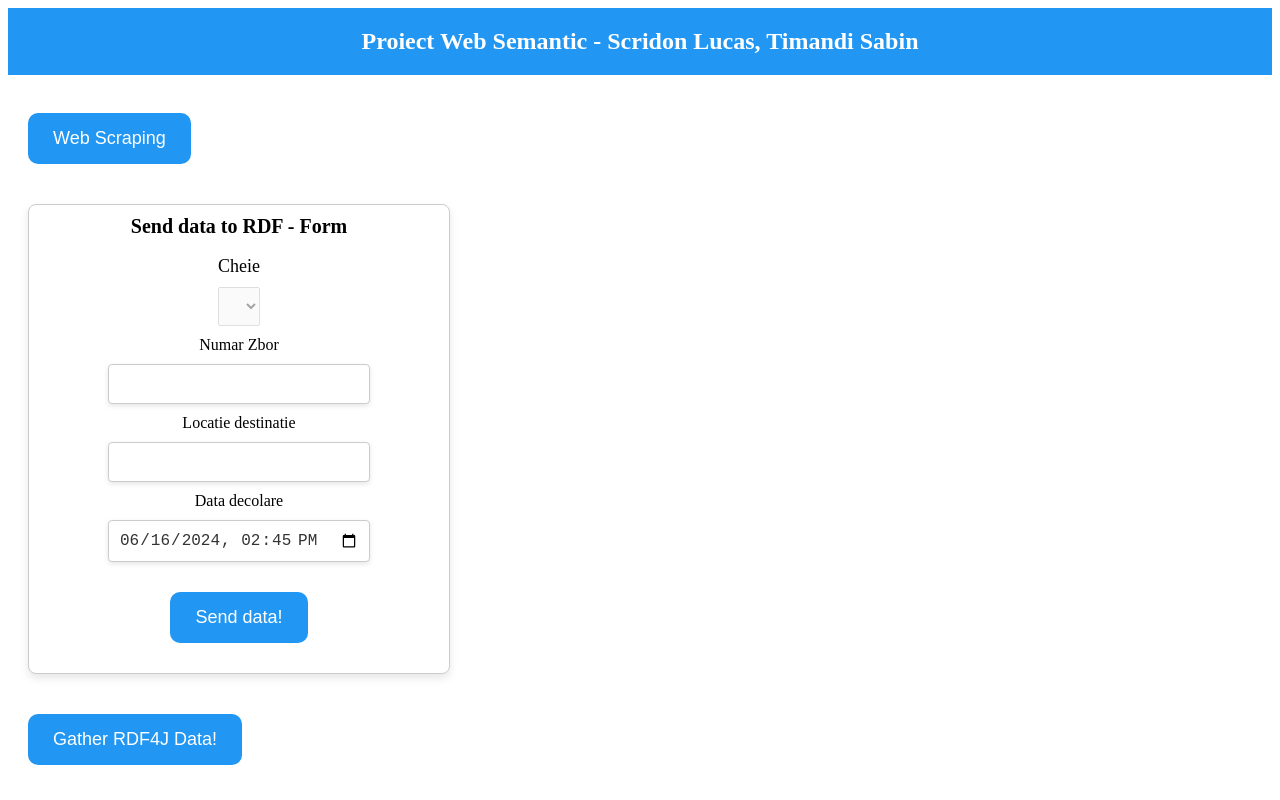
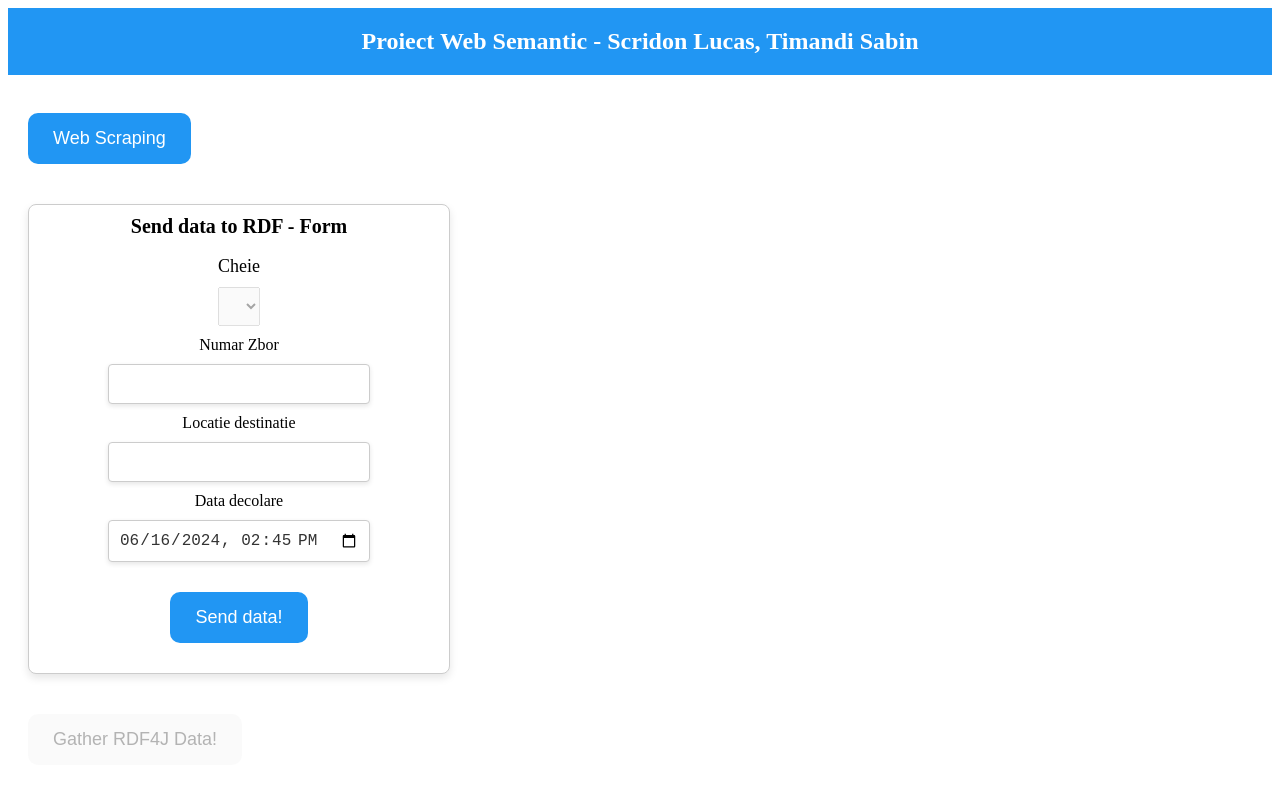
Before and after one commit to scridonlucas/semanticweb-front, a React (Vite) app: page / in a window 1280 px wide. Built offline with nearby package versions, Linux system fonts and the light colour scheme.

Commit message:
generated both tables full of data

```diff
--- a/src/App.jsx
+++ b/src/App.jsx
@@ -8,7 +8,8 @@ import parsers from './utils/parsers';
 import rdfService from './services/rdfService';
 function App() {
   const [airportsData, setAirportsData] = useState();
-  const [rdfData, setRdfData] = useState();
+  const [airportsDataRDF, setAirportsDataRDF] = useState();
+  const [enableRDF, setEnableRDF] = useState(false);
 
   const airportTableColumns = [
     'Nume aeroport',
@@ -31,13 +32,14 @@ function App() {
   const gatherRDFData = async () => {
     try {
       const rdfDataResponse = await rdfService.gatherData();
-      setRdfData(rdfDataResponse);
+      setAirportsDataRDF(rdfDataResponse);
+      console.log('x');
+      console.log(rdfDataResponse);
     } catch (error) {
       alert(error.message);
     }
   };
 
-  console.log(rdfData);
   return (
     <div style={{ minHeight: '100%' }}>
       <Header text="Proiect Web Semantic - Scridon Lucas, Timandi Sabin" />
@@ -50,8 +52,22 @@ function App() {
         />
       )}
       <br />
-      <Form data={airportsData}></Form>
-      <Button text="Gather RDF4J Data!" onClick={gatherRDFData}></Button>
+      <Form data={airportsData} setEnableRDF={setEnableRDF}></Form>
+      {enableRDF ? (
+        <Button
+          text="Gather RDF4J Data!"
+          onClick={gatherRDFData}
+          disabled={false}
+        />
+      ) : (
+        <Button text="Gather RDF4J Data!" disabled={true} />
+      )}
+      {airportsDataRDF && (
+        <FirstTable
+          airportsData={parsers.parseAirportsData(airportsDataRDF)}
+          columns={airportTableColumns}
+        />
+      )}
     </div>
   );
 }
--- a/src/Components/Button.jsx
+++ b/src/Components/Button.jsx
@@ -1,4 +1,4 @@
-export default function Button({ text, onClick }) {
+export default function Button({ text, disabled, onClick }) {
   const buttonStyle = {
     fontSize: '18px',
     padding: '15px 25px',
@@ -10,7 +10,22 @@ export default function Button({ text, onClick }) {
     outline: 'none',
     margin: '20px',
   };
-  return (
+
+  const disabledButtonStyle = {
+    fontSize: '18px',
+    padding: '15px 25px',
+    border: 'none',
+    borderRadius: '10px',
+    cursor: 'pointer',
+    outline: 'none',
+    margin: '20px',
+  };
+
+  return disabled === true ? (
+    <button style={disabledButtonStyle} disabled>
+      {text}
+    </button>
+  ) : (
     <button style={buttonStyle} onClick={onClick}>
       {text}
     </button>
--- a/src/Components/FirstTable.jsx
+++ b/src/Components/FirstTable.jsx
@@ -44,7 +44,7 @@ export default function FirstTable({ airportsData, columns }) {
               <td style={tdStyle}>{flight.iataCode}</td>
               <td style={tdStyle}>{flight.location}</td>
               <td style={tdStyle}>{flight.flightNumber}</td>
-              <td style={tdStyle}>{flight.destination}</td>
+              <td style={tdStyle}>{flight.arrivalAirport}</td>
               <td style={tdStyle}>{flight.departureTime}</td>
             </tr>
           ))}
--- a/src/Components/Form.jsx
+++ b/src/Components/Form.jsx
@@ -4,7 +4,7 @@ import stlyes from '../utils/styles';
 import { useEffect, useState } from 'react';
 import rdfService from '../services/rdfService';
 
-export default function Form({ data }) {
+export default function Form({ data, setEnableRDF }) {
   const [options, setOptions] = useState([]);
   const [airportKey, setAirportKey] = useState('AIHC');
   const [flightNumber, setFlightNumber] = useState('');
@@ -51,6 +51,7 @@ export default function Form({ data }) {
 
     try {
       const response = await rdfService.postData(formData);
+      setEnableRDF(true);
       alert(response);
     } catch (error) {
       alert(error);
--- a/src/utils/parsers.js
+++ b/src/utils/parsers.js
@@ -22,7 +22,7 @@ const parseAirportsData = (data) => {
           iataCode: airport.iataCode,
           location: `${airport.address.locality}, ${airport.address.country}`,
           flightNumber: flight.flightNumber,
-          destination: flight.destination,
+          arrivalAirport: flight.arrivalAirport,
           departureTime: formatDate(flight.departureTime),
         }))
       ))
```
